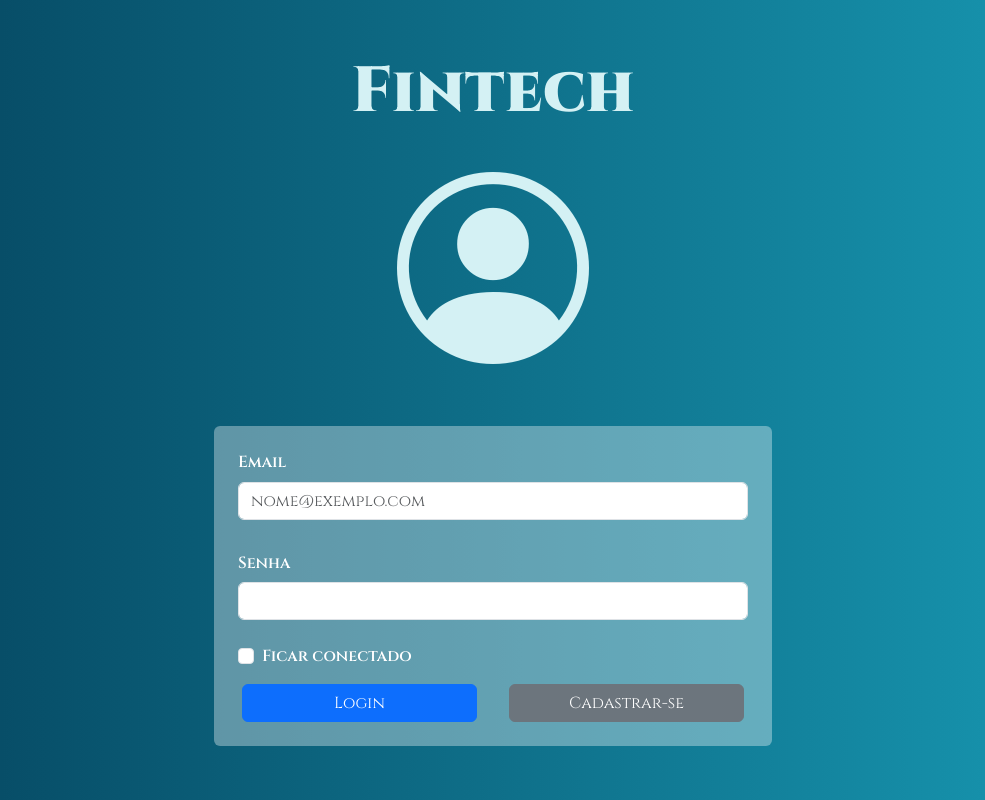
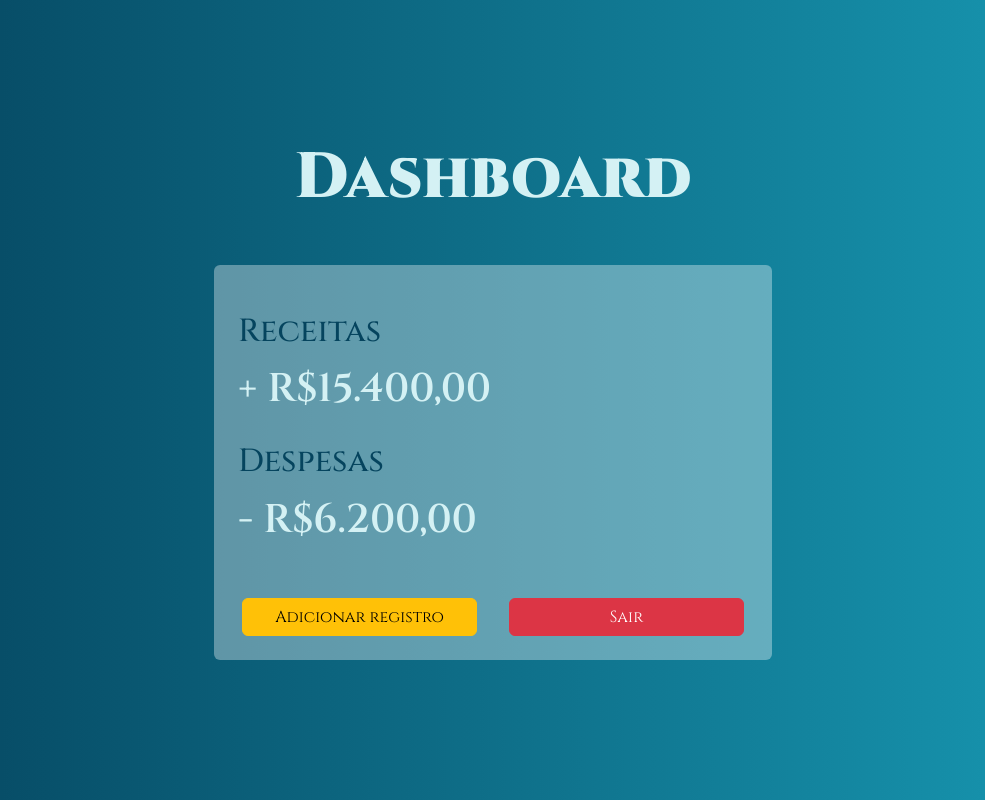
Before and after one commit to AloneInAbyss/fiap-projeto-fintech, a plain HTML site: page index.html in a window 1280 px wide. Both pictures are taken after a click on the button "Login". Shown: the whole page, without its empty margins (147-1132 px from the left). Drawn offline with nearby package versions, Linux system fonts and the light colour scheme.

Commit message:
add home page

```diff
--- a/index.html
+++ b/index.html
@@ -17,9 +17,28 @@
     <link rel="stylesheet" href="/style.css">
     <link rel="stylesheet" href="/colors.css">
     <link rel="stylesheet" href="/google-fonts.css">
+
+    <script>
+      function goToHomePage() {
+        const loginPage = document.getElementById('login_page');
+        loginPage.style.display = 'none'
+
+        const homePage = document.getElementById('home_page');
+        homePage.style.display = 'block'
+      }
+
+      function goToLoginPage() {
+        const loginPage = document.getElementById('login_page');
+        loginPage.style.display = 'block'
+
+        const homePage = document.getElementById('home_page');
+        homePage.style.display = 'none'
+      }
+    </script>
   </head>
   <body class="gradient-background">
-    <div class="container">
+    <!-- LOGIN PAGE -->
+    <div id="login_page" class="container">
       <div class="d-flex flex-column justify-content-center align-items-center text-center min-vh-100">
 
         <h1 class="display-3 cinzel-black baby-blue">Fintech</h1>
@@ -47,8 +66,34 @@
           </div>
 
           <div class="row">
-            <button type="submit" class="btn btn-primary col mx-3">Login</button>
+            <button type="submit" class="btn btn-primary col mx-3" onclick="goToHomePage()">Login</button>
             <button type="submit" class="btn btn-secondary col mx-3">Cadastrar-se</button>
+          </div>
+        </div>
+
+      </div>
+    </div>
+
+    <!-- HOME PAGE -->
+    <div id="home_page" class="container" style="display: none">
+      <div class="d-flex flex-column justify-content-center align-items-center text-center min-vh-100">
+
+        <h1 class="display-3 cinzel-black baby-blue mb-5">Dashboard</h1>
+
+        <div class="col-11 col-sm-10 col-md-8 col-lg-6 align-self-center text-start translucent-background p-4 rounded">
+          <div class="my-4">
+            <h2 class="navy-blue">Receitas</h2>
+            <p class="fs-1 baby-blue">+ R$15.400,00</p>
+          </div>
+
+          <div class="my-4 mb-5">
+            <h2 class="navy-blue">Despesas</h2>
+            <p class="fs-1 baby-blue">- R$6.200,00</p>
+          </div>
+
+          <div class="row">
+            <button type="submit" class="btn btn-warning col mx-3">Adicionar registro</button>
+            <button type="submit" class="btn btn-danger col mx-3" onclick="goToLoginPage()">Sair</button>
           </div>
         </div>
 
```
